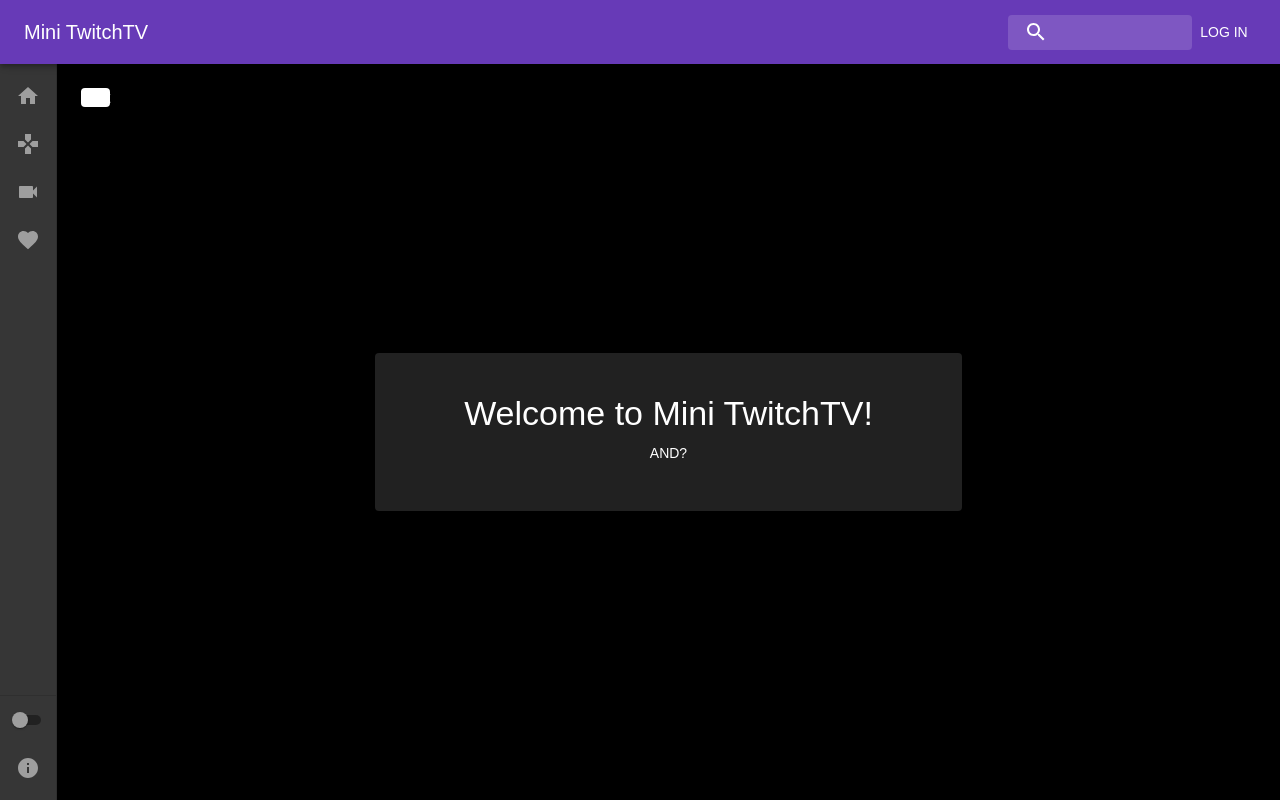
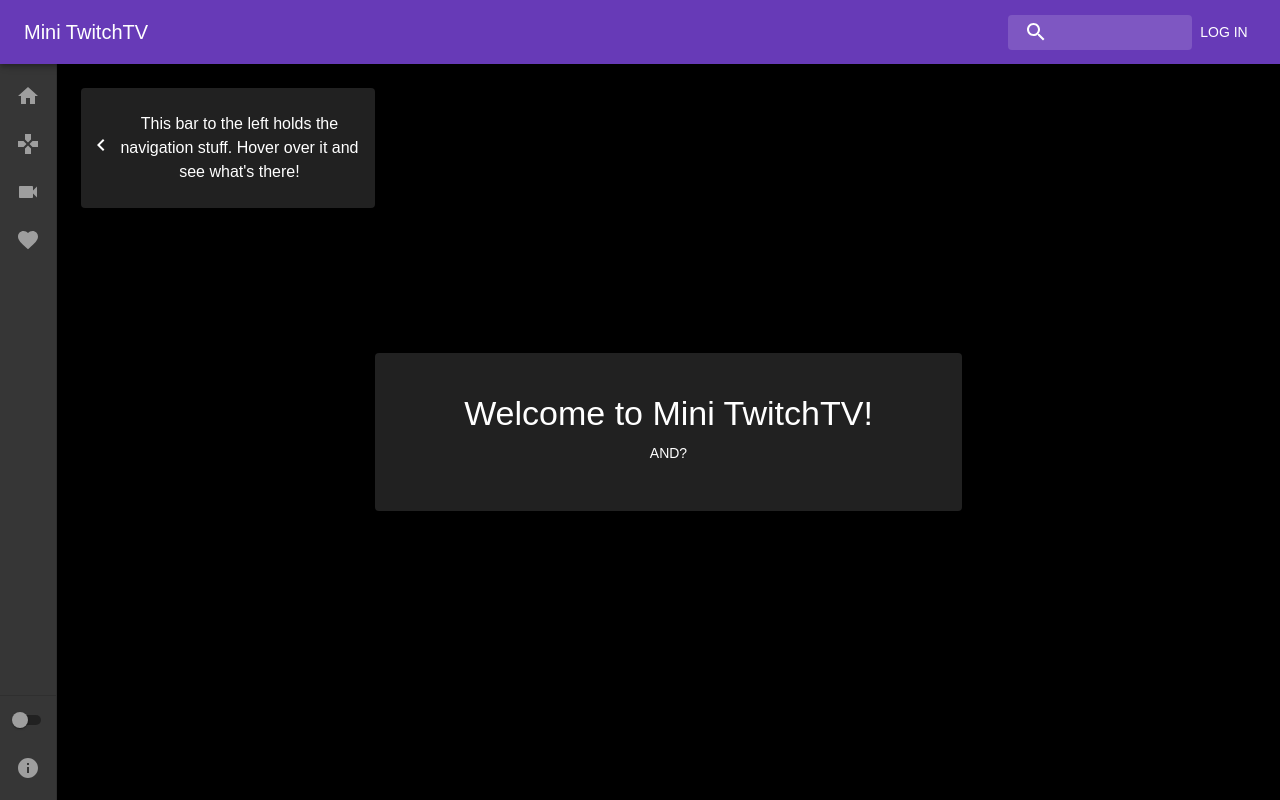
Before and after one commit to taloncjones/Mini_TTV, a React (Create React App) app: page / in a window 1280 px wide. Both pictures are taken after a click on the button "SHOW ME AROUND!". Built offline with nearby package versions, Linux system fonts and the light colour scheme; no server answers.

Commit message:
Finish tutorial

```diff
--- a/src/components/pages/Welcome.js
+++ b/src/components/pages/Welcome.js
@@ -4,6 +4,8 @@ import Paper from '@material-ui/core/Paper'
 import Grid from '@material-ui/core/Grid'
 import Button from '@material-ui/core/Button'
 import Box from '@material-ui/core/Box'
+import ChevronLeftIcon from '@material-ui/icons/ChevronLeft'
+import KeyboardArrowUpIcon from '@material-ui/icons/KeyboardArrowUp'
 import { makeStyles } from '@material-ui/core/styles'
 
 const useStyles = makeStyles(theme => ({
@@ -32,6 +34,12 @@ const useStyles = makeStyles(theme => ({
     backgroundColor: theme.palette.secondary[900],
     padding: theme.spacing(5, 1),
     color: theme.palette.text.primary,
+  },
+  tutorial: {
+    backgroundColor: theme.palette.secondary[900],
+    padding: theme.spacing(3, 1),
+    color: theme.palette.text.primary,
+    maxWidth: '25%',
   },
 }));
 
@@ -70,18 +78,52 @@ export default function Welcome() {
         </Grid>
       </Grid>
       <Box display={tutorial === 1 ? "block" : "none"}>
-        <Paper className={classes.drawer}>
-          Test
+        <Paper className={`${classes.drawer} ${classes.tutorial}`}>
+          <Typography component="div">
+            <Grid container alignItems="center">
+              <Grid item xs={1}>
+                <ChevronLeftIcon />
+              </Grid>
+              <Grid item xs={11}>
+                This bar to the left holds the navigation stuff. Hover over it and see what's there!
+              </Grid>
+            </Grid>
+          </Typography>
         </Paper>
       </Box>
       <Box display={tutorial === 2 ? "block" : "none"}>
-        <Paper className={classes.login}>
-          Test
+        <Paper className={`${classes.toggle} ${classes.tutorial}`}>
+          <Typography component="div">
+            <Grid container alignItems="center">
+              <Grid item xs={1}>
+                <ChevronLeftIcon />
+              </Grid>
+              <Grid item xs={11}>
+                This button toggles if the bar will expand or not. Turn it off if you know your way around.
+              </Grid>
+            </Grid>
+          </Typography>
         </Paper>
       </Box>
       <Box display={tutorial === 3 ? "block" : "none"}>
-        <Paper className={classes.toggle}>
-          Test
+        <Paper className={`${classes.login} ${classes.tutorial}`}>
+          <Typography component="div">
+            <Grid container direction="row-reverse" alignItems="flex-start">
+              <Grid item md={1} container>
+                <Grid item xs={12}>
+                  <KeyboardArrowUpIcon />
+                </Grid>
+              </Grid>
+              <Grid item md={11} container spacing={2}>
+                <Grid item>
+                  If you know a TwitchTV channel, you can go to it directly with this search bar!
+                </Grid>
+                <Grid item>
+                  You can also log in to see your followed channels!
+                </Grid>
+              </Grid>
+            </Grid>
+          </Typography>
         </Paper>
       </Box>
     </div>
```
